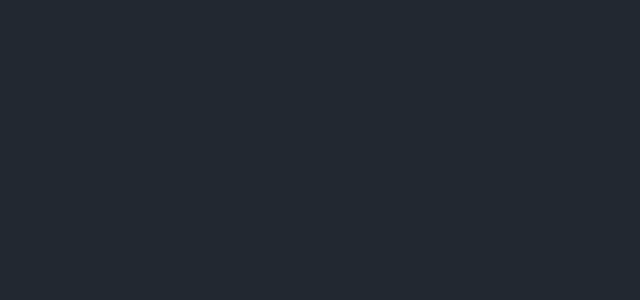
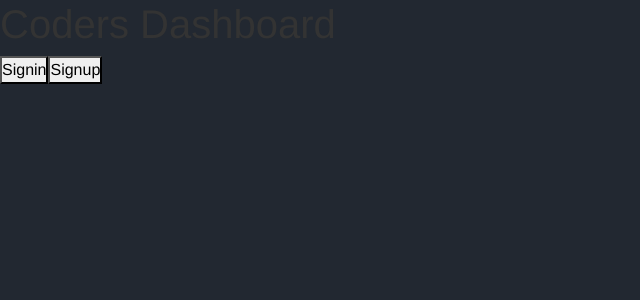
Before and after one commit to shyam2511/dashboard-project, a React (Create React App) app: page / in a window 1280 px wide. Before the commit this address had no page. Shown: the top 300 px of the page, without its empty margins (0-640 px from the left). Built offline with nearby package versions, Linux system fonts and the light colour scheme.

Commit message:
added Homepage

```diff
--- a/src/App.js
+++ b/src/App.js
@@ -2,11 +2,13 @@
 import Dashboard from "./pages/Dashboard";
 import Signup from "./pages/SignUp";
 import Signin from "./pages/SignIn";
+import Homepage from "./pages/Homepage";
 
 function App() {
   return (
     <BrowserRouter>
       <Routes>
+        <Route path="/" element={<Homepage />} />
         <Route path="/signup" element={<Signup />} />
         <Route path="/signin" element={<Signin />} />
         <Route path="/dashboard" element={<Dashboard />} />
--- /dev/null
+++ b/src/pages/Homepage.js
@@ -0,0 +1,29 @@
+import React from 'react'
+import { useNavigate } from 'react-router-dom'
+
+const Homepage = () => {
+    const navigate = useNavigate();
+  return (
+    <div>
+      <h1>Coders Dashboard</h1>
+      <div>
+        <button
+          onClick={() => {
+            navigate("/signin");
+          }}
+        >
+          Signin
+        </button>
+        <button
+          onClick={() => {
+            navigate("/signup");
+          }}
+        >
+          Signup
+        </button>
+      </div>
+    </div>
+  );
+}
+
+export default Homepage
```
